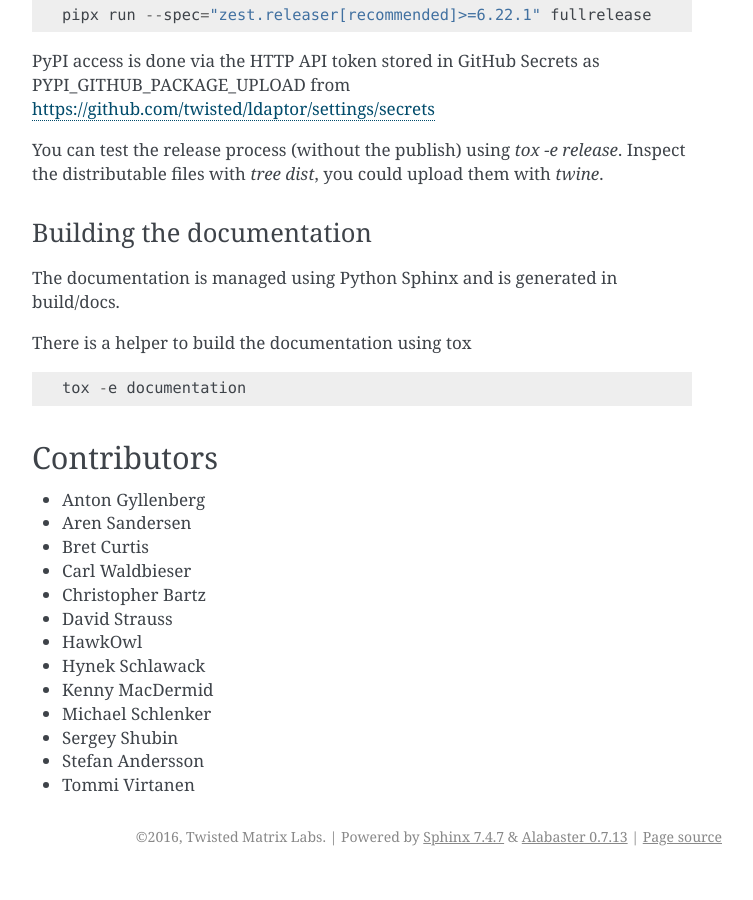
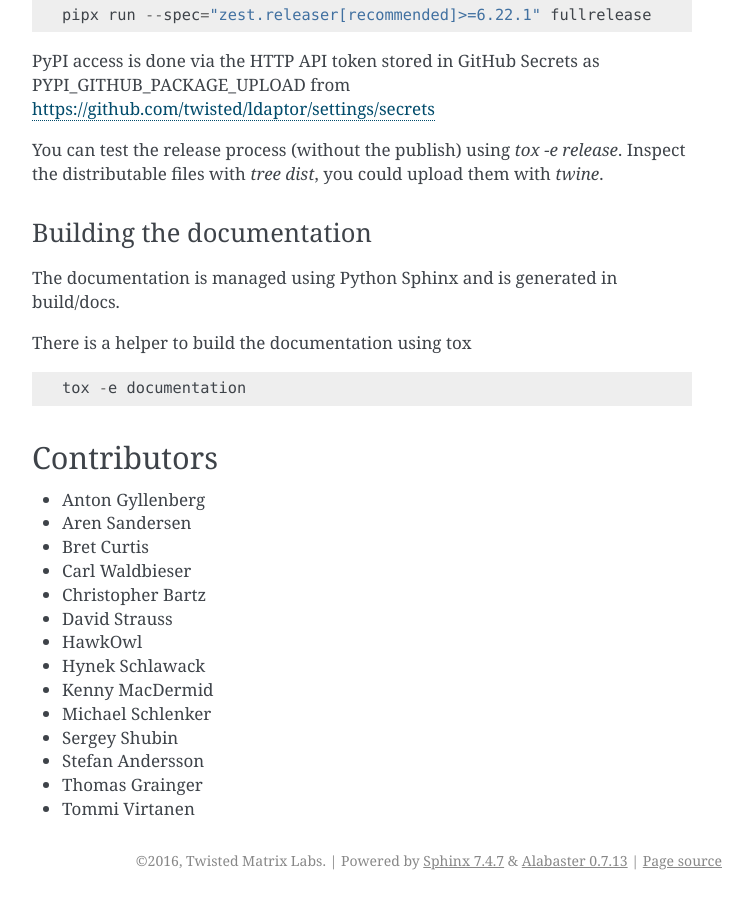
Before and after one commit to twisted/ldaptor, a Sphinx documentation site: the page built from docs/source/AUTHORS.rst, in a window 1280 px wide and 900 px high, scrolled down 1126 px. Shown: the whole window, without its empty margins (388-1141 px from the left). Built offline with Sphinx 7.4.7, drawn with Linux system fonts in a browser that asks for light colours; before the commit the page ends 2002 px from its top, so only the background shows below that.

Commit message:
add myself to AUTHORS

```diff
--- a/docs/source/AUTHORS.rst
+++ b/docs/source/AUTHORS.rst
@@ -19,4 +19,5 @@ Contributors
 - Michael Schlenker
 - Sergey Shubin
 - Stefan Andersson
+- Thomas Grainger
 - Tommi Virtanen
```
